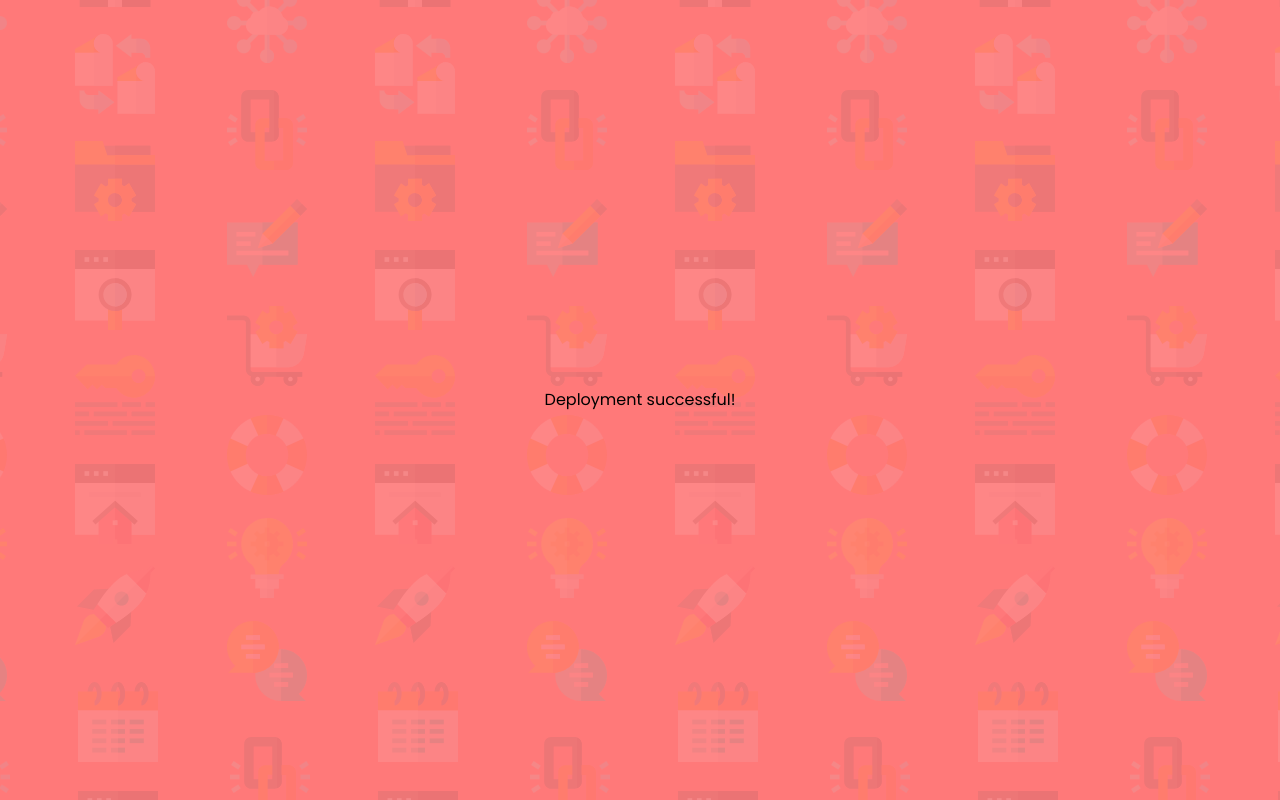
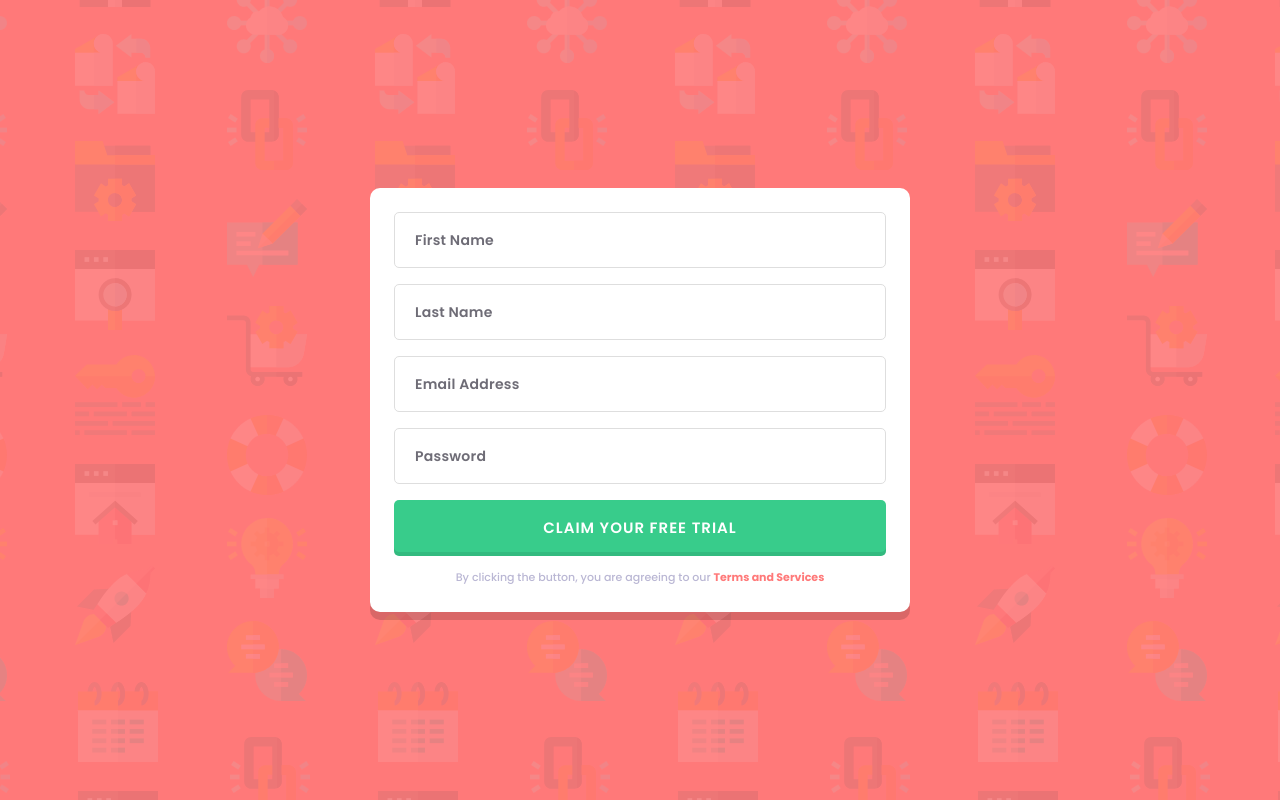
Before and after one commit to johnnygerard/fem-intro-component-with-sign-up-form, a Next.js app: page / in a window 1280 px wide. Built offline with nearby package versions, Linux system fonts and the light colour scheme.

Commit message:
feat: add form component

```diff
--- a/src/app/layout.tsx
+++ b/src/app/layout.tsx
@@ -51,6 +51,7 @@ const RootLayout = ({ children }: Props) => {
     >
       <body
         className={cn(
+          "px-6",
           "bg-[#FF7979] bg-[url('/asset/image/background-mobile.svg')] bg-center",
           "dt:bg-[url('/asset/image/background-desktop.svg')]",
         )}
--- a/src/app/page.tsx
+++ b/src/app/page.tsx
@@ -1,9 +1,10 @@
+import { Form } from "@/component/form";
 import { memo } from "react";
 
 const HomePage = () => {
   return (
     <div className="grid min-h-screen place-items-center">
-      <h1>Deployment successful!</h1>
+      <Form />
     </div>
   );
 };
--- /dev/null
+++ b/src/component/form-field.tsx
@@ -0,0 +1,26 @@
+import { cn } from "@/util/cn";
+import { memo } from "react";
+
+type Props = {
+  autoComplete?: string;
+  className?: string;
+  placeholder: string;
+  type: "text" | "email" | "password";
+};
+
+export const FormField = memo(({ className, ...props }: Props) => {
+  return (
+    <input
+      className={cn(
+        "text-[0.875rem]/[1.625rem] font-semibold tracking-[0.01563rem]",
+        "text-[#3D3B48] placeholder:text-[#3D3B48]/75",
+        "h-14 rounded-[0.3125rem] border border-[#DEDEDE] bg-white px-5",
+        "w-full",
+        className,
+      )}
+      {...props}
+    />
+  );
+});
+
+FormField.displayName = "FormField";
--- /dev/null
+++ b/src/component/form.tsx
@@ -0,0 +1,69 @@
+import { FormField } from "@/component/form-field";
+import { cn } from "@/util/cn";
+import Link from "next/link";
+import { memo } from "react";
+
+type Props = {
+  className?: string;
+};
+
+export const Form = memo(({ className }: Props) => {
+  return (
+    <form
+      className={cn(
+        "p-6 shadow-[0_0.5rem_rgba(0,0,0,0.15)]",
+        "w-full max-w-135 rounded-[0.625rem] bg-white",
+        className,
+      )}
+    >
+      <div className="flex flex-col gap-4 dt:gap-5">
+        <FormField
+          type="text"
+          autoComplete="given-name"
+          placeholder="First Name"
+        />
+        <FormField
+          type="text"
+          autoComplete="family-name"
+          placeholder="Last Name"
+        />
+        <FormField
+          type="email"
+          autoComplete="email"
+          placeholder="Email Address"
+        />
+        <FormField
+          type="password"
+          autoComplete="new-password"
+          placeholder="Password"
+        />
+        <button
+          className={cn(
+            "text-[0.9375rem]/[1.625rem] font-semibold text-white uppercase",
+            "tracking-[0.0625rem] shadow-[0_-4px_rgba(0,0,0,0.09)_inset]",
+            "h-14 rounded-[0.3125rem] bg-[#38CC8B]",
+            "transition-colors hover:bg-[#77E2B3]",
+          )}
+          type="submit"
+        >
+          Claim your free trial
+        </button>
+      </div>
+      <p className="mt-2 px-4 text-center">
+        <small
+          className={cn(
+            "text-[0.6875rem]/[1.3125rem] font-medium text-[#BAB7D4]",
+            "dt:leading-[1.625rem]",
+          )}
+        >
+          By clicking the button, you are agreeing to our{" "}
+          <Link className="font-bold text-[#FF7979]" href="/terms">
+            Terms and Services
+          </Link>
+        </small>
+      </p>
+    </form>
+  );
+});
+
+Form.displayName = "Form";
```
